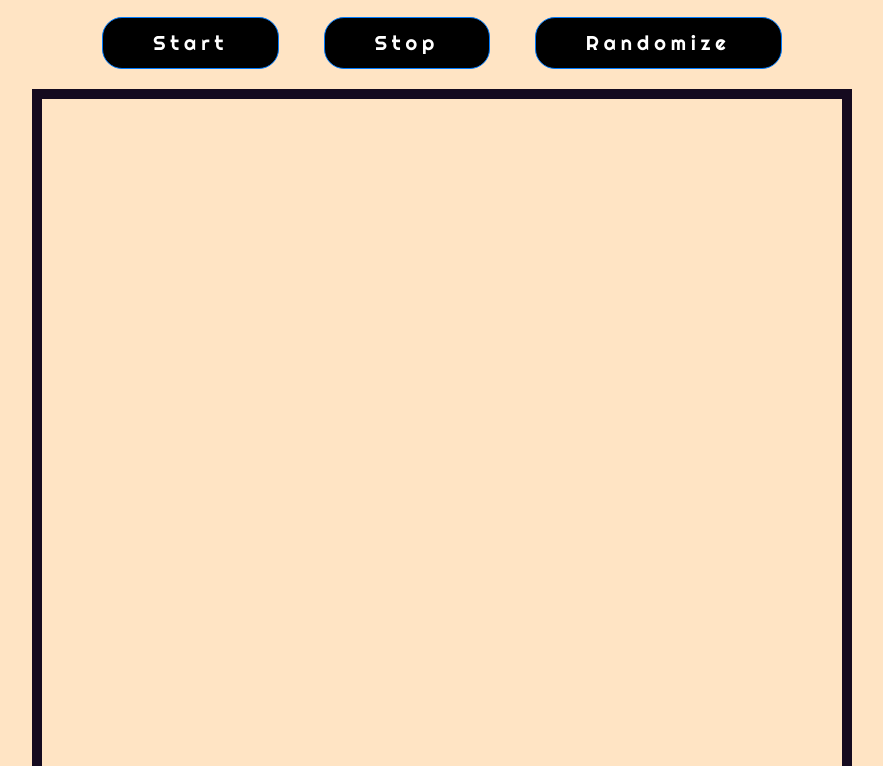
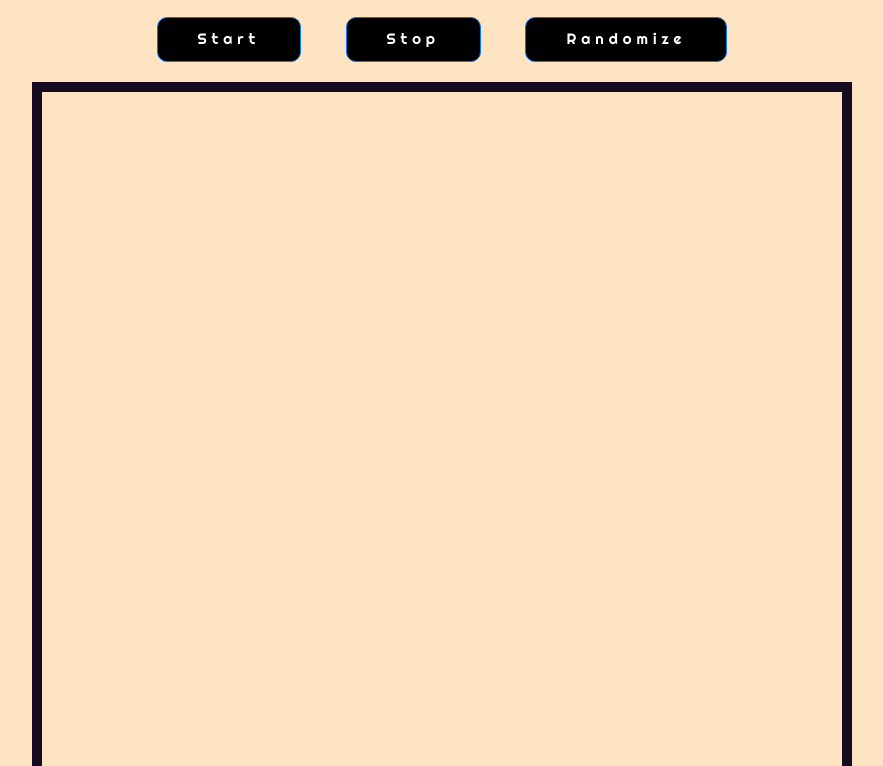
Before and after one commit to stonecoldanmol/Assignment-Coditation, a plain HTML site: page index.html in a window 1280 px wide. Shown: the part 108-874 px from the top of the page, without its empty margins (198-1081 px from the left). Drawn offline with nearby package versions, Linux system fonts and the light colour scheme.

Commit message:
Update style.css

```diff
--- a/css/style.css
+++ b/css/style.css
@@ -17,13 +17,13 @@
     text-align: center;
 }
 .btn {
-    font-size: 20px;
+    font-size: 15px;
     text-transform: capitalize;
     font-family: 'Righteous', cursive;
     letter-spacing: 5px;
-    padding: 10px 50px;
+    padding: 10px 40px;
     margin: 20px;
-    border-radius: 20px;
+    border-radius: 10px;
     background-color: black !important;
 }
 .space {
```
